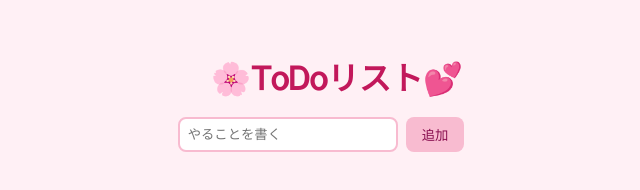
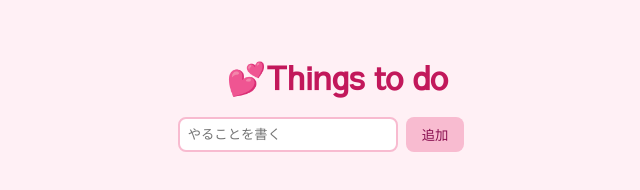
Before and after one commit to shino-lgtm/todo, a plain HTML site: page index.html in a window 1280 px wide. Shown: the whole page, without its empty margins (319-959 px from the left). Drawn offline with Linux system fonts and the light colour scheme.

Commit message:
Update index.html

```diff
--- a/index.html
+++ b/index.html
@@ -83,7 +83,7 @@
   </style>
 </head>
 <body>
-  <h1>　🌸ToDoリスト💕 </h1>
+  <h1>　💕Things to do </h1>
   <form id="todo-form">
     <input type="text" id="todo-input" placeholder="やることを書く" />
     <button type="submit">追加</button>
```
